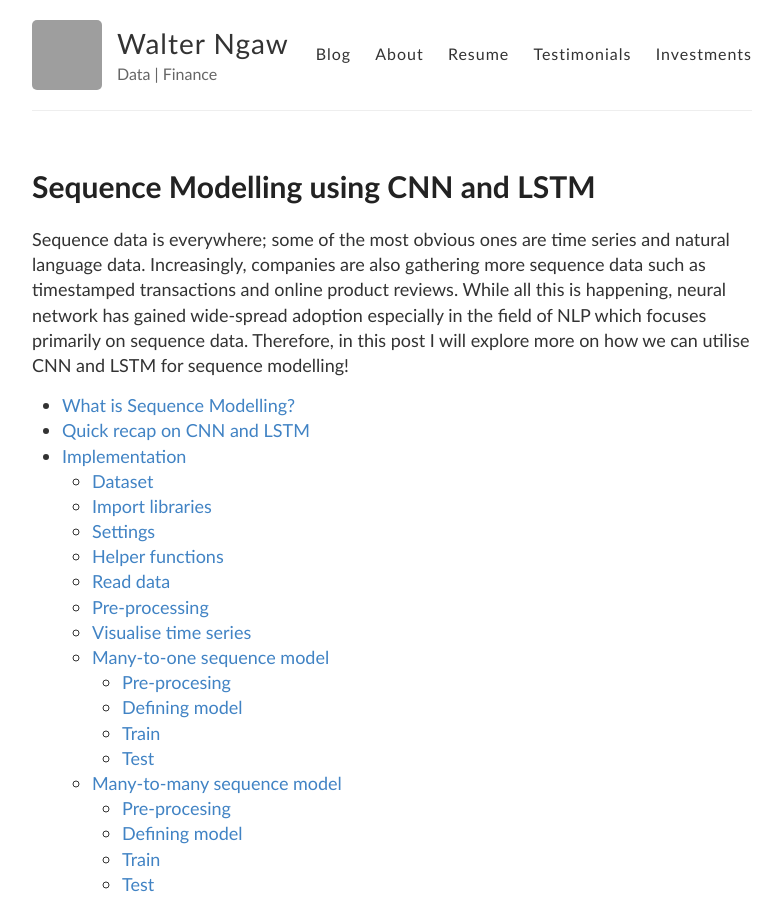
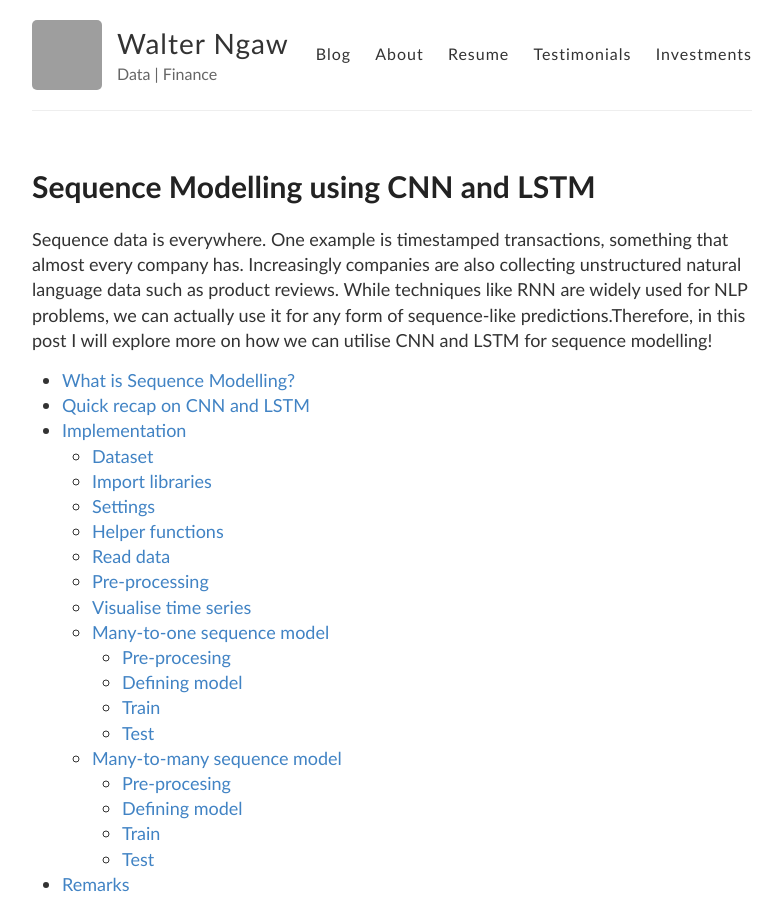
Before and after one commit to wngaw/wngaw.github.io, a Jekyll site: the page built from _posts/2020-07-25-sequence-modelling-using-cnn-and-lstm.md, in a window 1280 px wide and 900 px high. Shown: the whole window, without its empty margins (248-1030 px from the left). Built offline with Jekyll 4.4.1, drawn with Linux system fonts in a browser that asks for light colours; grey boxes are pictures that could not be loaded.

Commit message:
update intro for sequence post

```diff
--- a/_posts/2020-07-25-sequence-modelling-using-cnn-and-lstm.md
+++ b/_posts/2020-07-25-sequence-modelling-using-cnn-and-lstm.md
@@ -7,7 +7,7 @@
 image: "/images/rnn.png"
 ---
 
-Sequence data is everywhere; some of the most obvious ones are time series and natural language data. Increasingly, companies are also gathering more sequence data such as timestamped transactions and online product reviews. While all this is happening, neural network has gained wide-spread adoption especially in the field of NLP which focuses primarily on sequence data. Therefore, in this post I will explore more on how we can utilise CNN and LSTM for sequence modelling!
+Sequence data is everywhere. One example is timestamped transactions, something that almost every company has. Increasingly companies are also collecting unstructured natural language data such as product reviews. While techniques like RNN are widely used for NLP problems, we can actually use it for any form of sequence-like predictions.Therefore, in this post I will explore more on how we can utilise CNN and LSTM for sequence modelling!
 
 {: class="table-of-content"}
 * TOC
```
